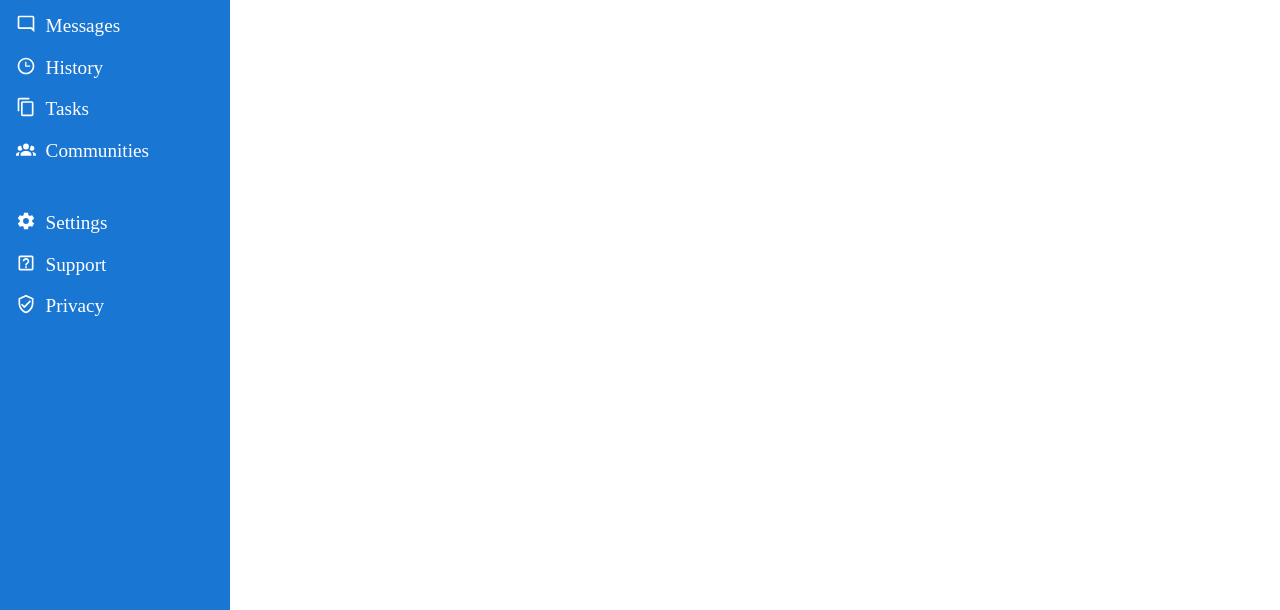
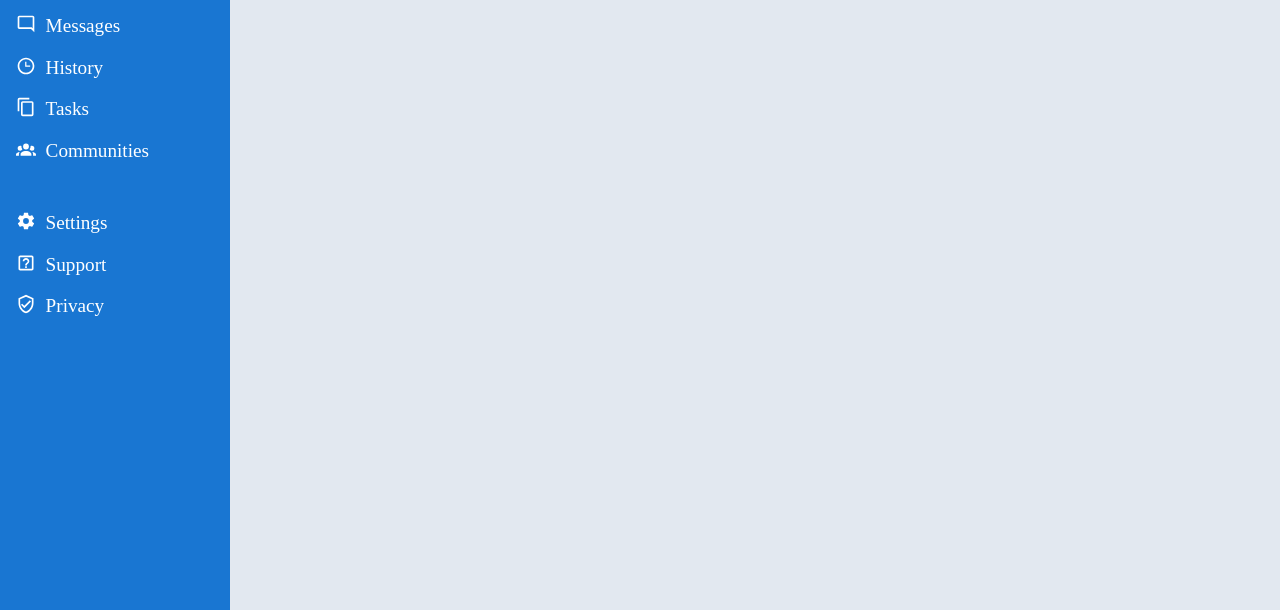
Before and after one commit to zeeshanhaider1237750-max/Admin-Dashboard, a plain HTML site: page index.html in a window 1280 px wide. Shown: the part 190-800 px from the top of the page. Drawn offline with Linux system fonts and the light colour scheme; a web font is replaced by a local one.

Commit message:
debugging header

```diff
--- a/style.css
+++ b/style.css
@@ -105,7 +105,6 @@
 .l-two{
     display: flex;
     flex-direction: row;
-    gap: 30%;
     justify-content: space-between;
 }
 .magnifier{
@@ -189,3 +188,6 @@
     font-weight: 600;
     font-size: 1rem;
 }
+.body{
+    background-color: #E2E8F0;
+}
```
